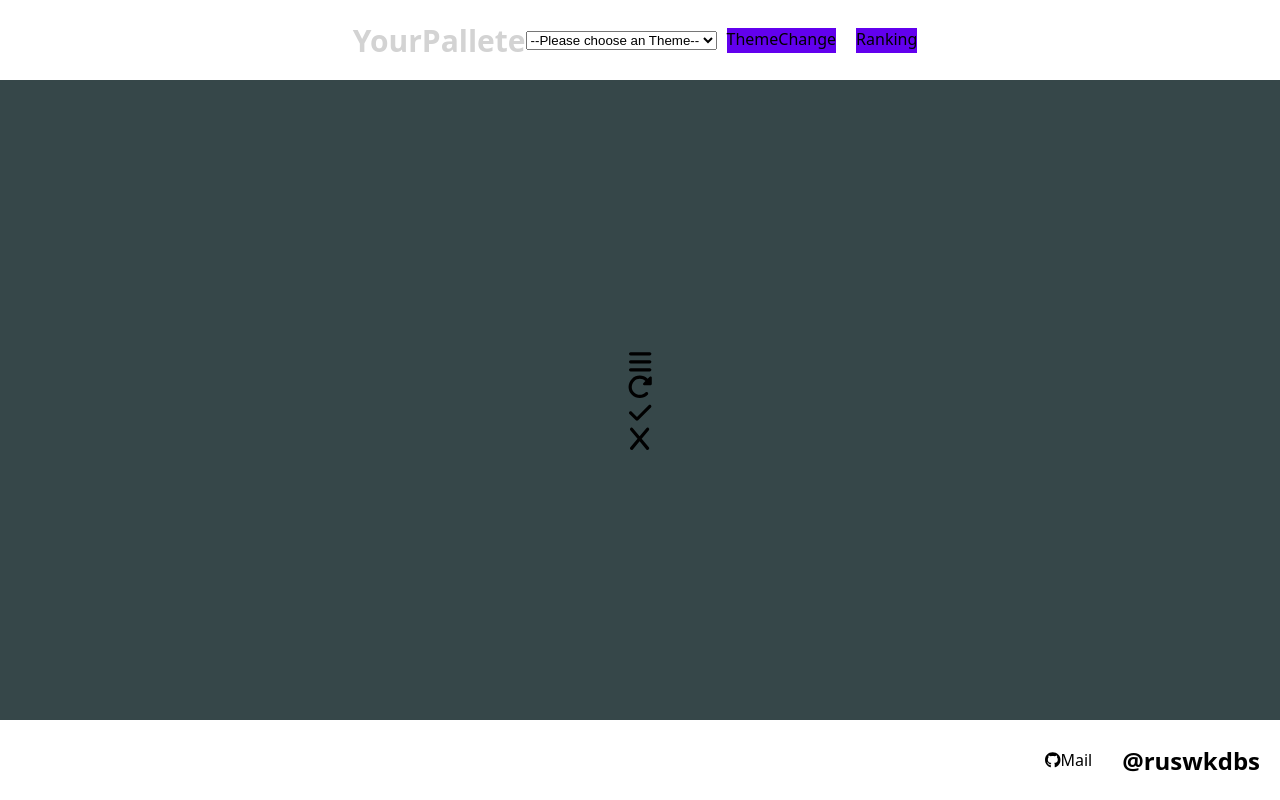
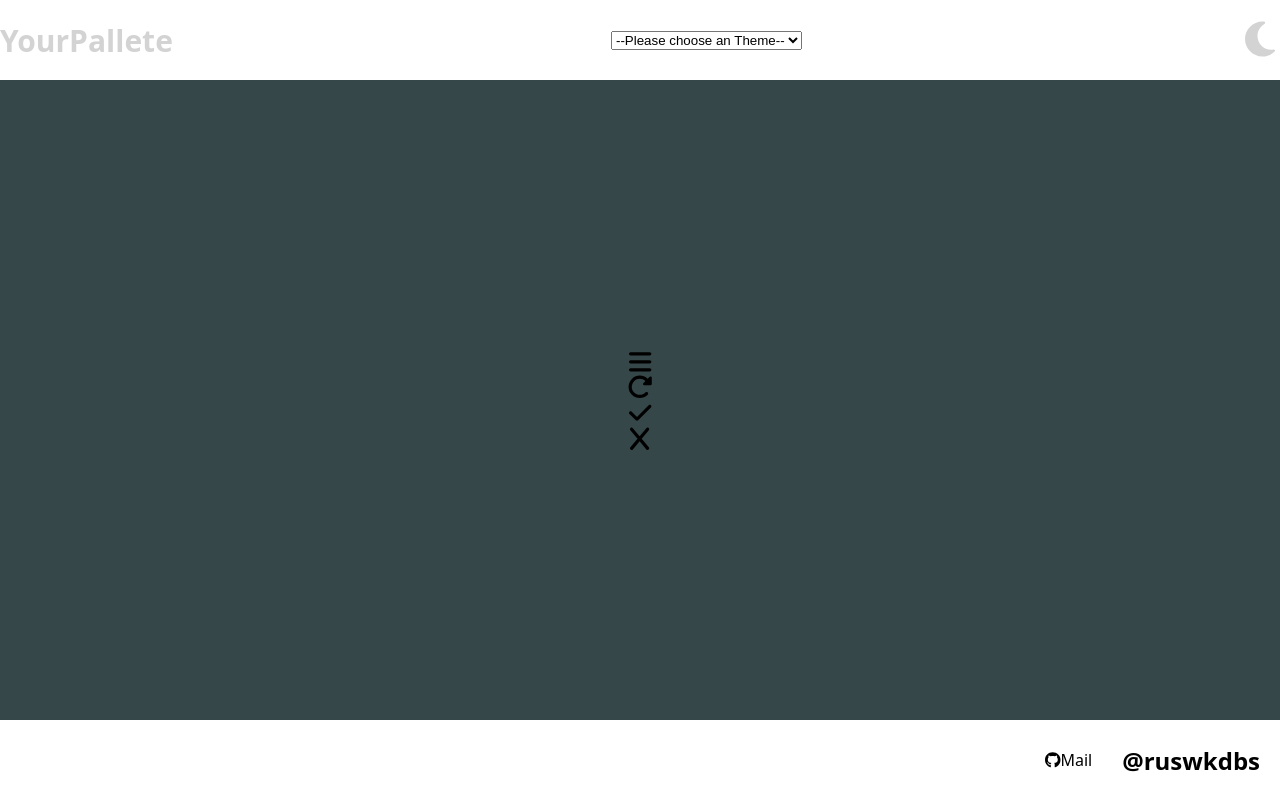
Before and after one commit to SugarSyrup/yourPalette, a React (Create React App) app: page / in a window 1280 px wide. Built offline with nearby package versions, Linux system fonts and the light colour scheme.

Commit message:
추가: recoil, refactoring: darkTheme

```diff
--- a/package.json
+++ b/package.json
@@ -3,10 +3,10 @@
   "version": "0.1.0",
   "private": true,
   "dependencies": {
-    "@fortawesome/fontawesome-svg-core": "^6.2.0",
+    "@fortawesome/fontawesome-svg-core": "^6.2.1",
     "@fortawesome/free-brands-svg-icons": "^6.2.0",
     "@fortawesome/free-regular-svg-icons": "^6.2.0",
-    "@fortawesome/free-solid-svg-icons": "^6.2.0",
+    "@fortawesome/free-solid-svg-icons": "^6.2.1",
     "@fortawesome/react-fontawesome": "^0.2.0",
     "@testing-library/jest-dom": "^5.16.5",
     "@testing-library/react": "^13.4.0",
@@ -18,6 +18,7 @@
     "react": "^18.2.0",
     "react-dom": "^18.2.0",
     "react-scripts": "5.0.1",
+    "recoil": "^0.7.6",
     "redux": "^4.2.0",
     "styled-components": "^5.3.6",
     "typescript": "^4.8.4",
--- a/src/App.tsx
+++ b/src/App.tsx
@@ -1,11 +1,14 @@
-import React, {useState, useRef, useEffect} from "react";
-import styled, { ThemeProvider, DefaultTheme } from "styled-components";
+import React from "react";
+import styled, { ThemeProvider } from "styled-components";
 
 import { lightTheme, darkTheme } from "./theme";
 
 import Header from "./Components/Header";
 import Footer from "./Components/Footer";
 import Main from "./Components/Main";
+
+import { useRecoilValue } from "recoil";
+import { isDarkMode } from "./atoms";
 
 const Container = styled.div`
   width:100vw;
@@ -16,28 +19,14 @@ const Container = styled.div`
 
 
 function App() {
-  const [currentTheme, setcurrentTheme] = useState<DefaultTheme>(lightTheme);
-  const [selectTone, setSelectTone] = useState<string>("");
-  const rootContainer = useRef<HTMLDivElement>(null);
-
-  const changeColor = () => {
-    currentTheme === lightTheme ? setcurrentTheme(darkTheme) : setcurrentTheme(lightTheme);
-  }
-
-  useEffect(() => {
-    const { current } = rootContainer;
-    if (current !== null) {
-      current.style.backgroundColor = currentTheme.bgColor;
-      current.style.color = currentTheme.textColorP;
-    }
-  },[currentTheme]);
+  const _isDarkMode = useRecoilValue(isDarkMode);
 
   return (
-    <Container ref={rootContainer} >
-      <ThemeProvider theme={currentTheme} >
-        <Header changeColor={changeColor} setSelectTone={setSelectTone}></Header>
-        <Main selectTone={selectTone}></Main>
-        <Footer></Footer>
+    <Container>
+      <ThemeProvider theme={_isDarkMode ? darkTheme : lightTheme} >
+        <Header />
+        <Main />
+        <Footer />
       </ThemeProvider>
     </Container>
   );
--- a/src/Components/Header.tsx
+++ b/src/Components/Header.tsx
@@ -1,10 +1,11 @@
-import React, { useState } from 'react';
+import React from 'react';
 import styled from 'styled-components';
 
-interface Props {
-    changeColor: () => void;
-    setSelectTone: React.Dispatch<React.SetStateAction<string>>;
-}
+import { FontAwesomeIcon } from '@fortawesome/react-fontawesome';
+import { faSun, faMoon } from '@fortawesome/free-solid-svg-icons';
+
+import { isDarkMode } from '../atoms';
+import { useRecoilState } from 'recoil';
 
 const Container = styled.header`
     width:100vw;
@@ -15,7 +16,7 @@ const Container = styled.header`
 
     display:flex;
     flex-direction:row;
-    justify-content:center;
+    justify-content:space-between;
     align-items: center;
 `;
 
@@ -26,28 +27,20 @@ const Logo = styled.span`
     color: ${(props) => props.theme.textColorH};
 `;
 
-const ToneSelector = styled.select`
-`;
+const ButtonContainer = styled.div`
+    svg{
+        width:40px;
+        height:40px;
+    }
+`
 
-const ThemeChangeBTN = styled.span`
-    margin:10px;
-    height:25px;
-    background-color: ${(props) => props.theme.buttonColor};
-    color: ${(props) => props.theme.textColorP};
-`;
-
-const RankingBtn = styled(ThemeChangeBTN)``;
-
-const Header = ({ changeColor, setSelectTone }:Props) => {
-    const toneSelectorOnChange = (event:React.ChangeEvent<HTMLSelectElement>) => {
-        event.preventDefault();
-        setSelectTone(event.target.value);
-    }
+const Header = () => {
+    const [_isDarkMode, _setDarkMode] = useRecoilState(isDarkMode);
 
     return(
         <Container>
             <Logo>YourPallete</Logo>
-            <ToneSelector onChange={toneSelectorOnChange}>
+            <select>
                 <option value="">--Please choose an Theme--</option>
                 <option value="dog">Dog</option>
                 <option value="cat">Cat</option>
@@ -55,9 +48,13 @@ const Header = ({ changeColor, setSelectTone }:Props) => {
                 <option value="parrot">Parrot</option>
                 <option value="spider">Spider</option>
                 <option value="goldfish">Goldfish</option>
-            </ToneSelector>
-            <ThemeChangeBTN onClick={changeColor}>ThemeChange</ThemeChangeBTN>
-            <RankingBtn>Ranking</RankingBtn>
+            </select>
+            <ButtonContainer>
+                {_isDarkMode ?
+                    <FontAwesomeIcon icon={ faSun } onClick={() => _setDarkMode(prev => !prev)} />
+                    : <FontAwesomeIcon icon={ faMoon } onClick={() => _setDarkMode(prev => !prev)} />
+                }
+            </ButtonContainer>
         </Container>
     );
 }
--- a/src/Components/Main.tsx
+++ b/src/Components/Main.tsx
@@ -9,11 +9,7 @@ const Container = styled.div`
     margin:0;
 `;
 
-interface Props {
-    selectTone: string;
-}
-
-const Main = ({selectTone}:Props) => {
+const Main = () => {
     const [colors, setColors] = useState<string[]>([]);
     const onCheckBtnClick = () => {
 
--- /dev/null
+++ b/src/atoms.ts
@@ -0,0 +1,6 @@
+import {atom} from 'recoil';
+
+export const isDarkMode = atom({
+    key:"isDarkMode",
+    default:false,
+});
--- a/src/index.tsx
+++ b/src/index.tsx
@@ -1,11 +1,14 @@
 import React from "react";
 import ReactDOM from "react-dom";
+import { RecoilRoot } from "recoil";
 
 import App from './App';
 
 ReactDOM.render(
   <React.StrictMode>
+    <RecoilRoot>
       <App />
+    </RecoilRoot>
   </React.StrictMode>,
   document.getElementById("root")
 );
```
Also changed, not shown: src/Components/HeaderStyles.ts (added), 1 other file (tests, documents, lock files or other folders).
